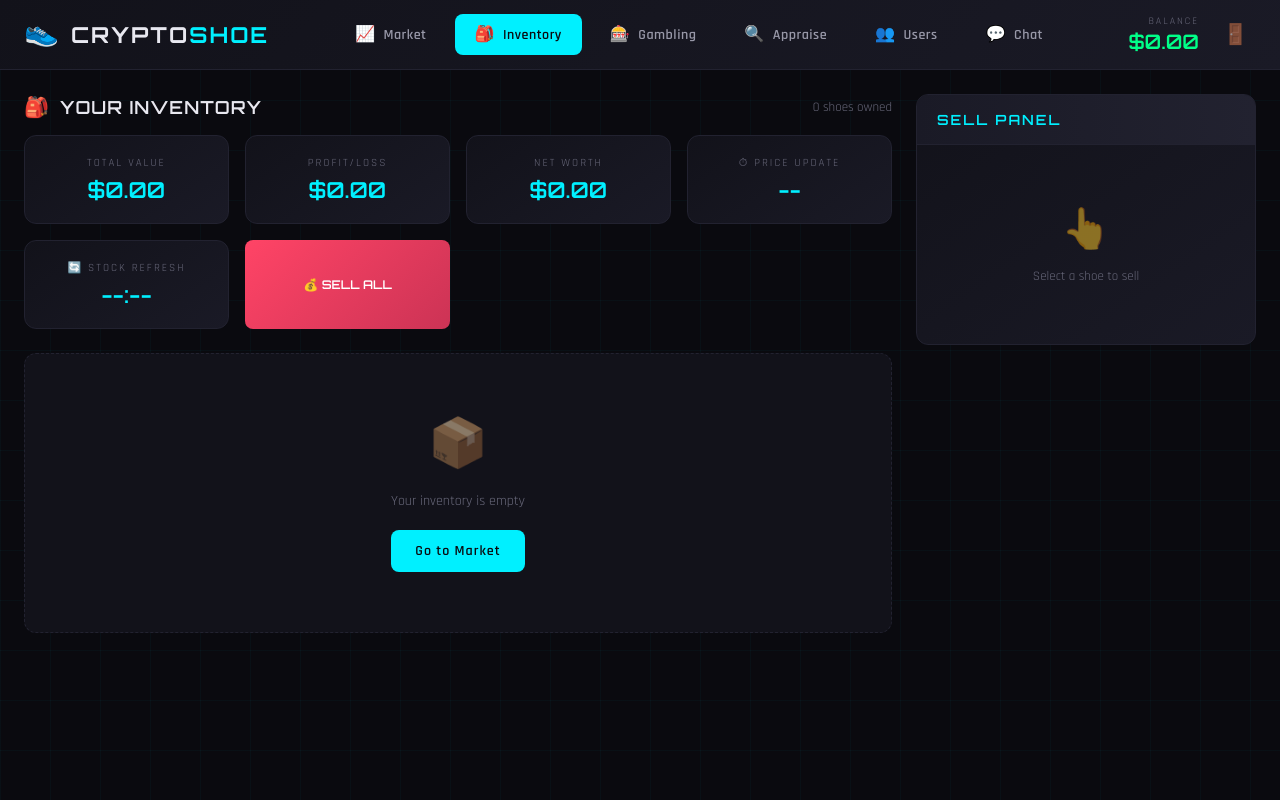
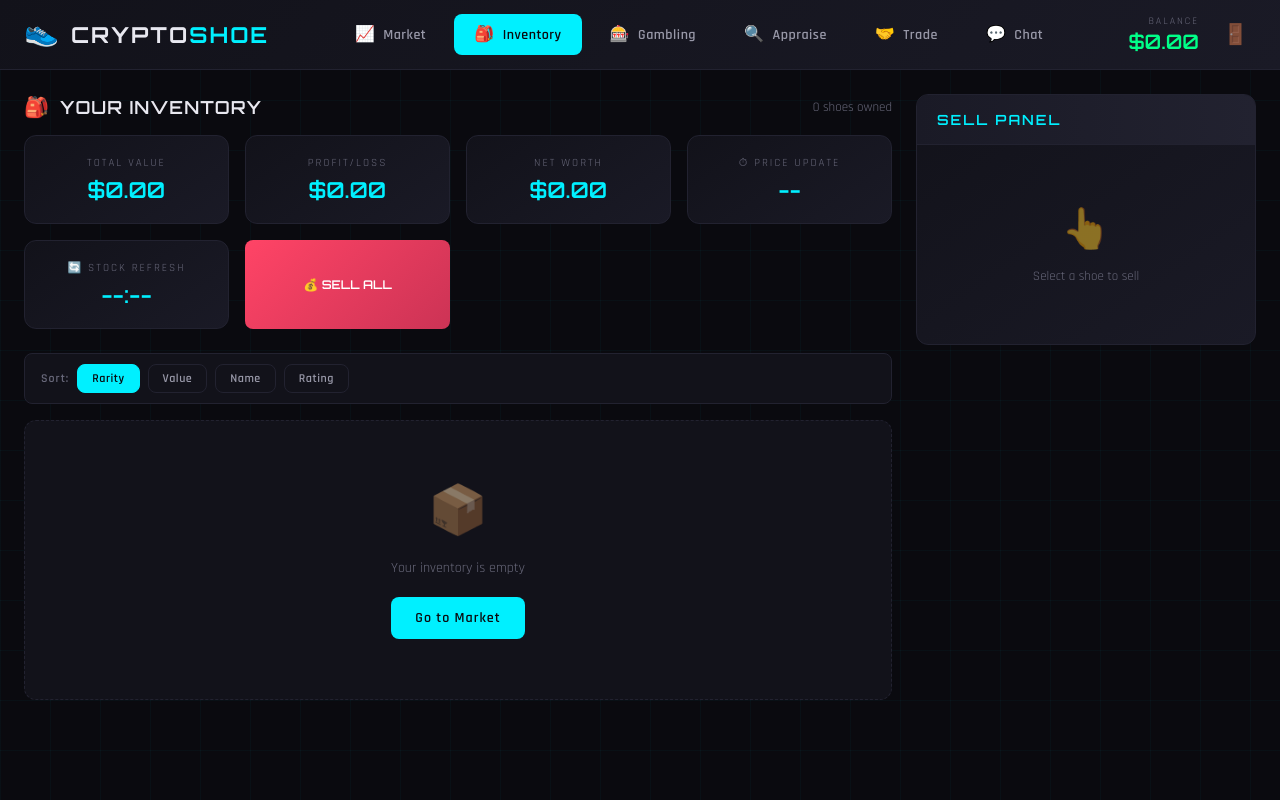
Before and after one commit to lebodasquebo/Cryptoshoe, a Flask app: page /inventory in a window 1280 px wide. Run offline with Flask 2, Linux system fonts and the light colour scheme; the visitor is signed in with stand-in values (Sample User, id 1); data comes from the database, SQL or seed files in the repository; data that the repository does not hold is empty.

Commit message:
QOL: colored fav stars, Trade nav rename, inventory sorting, appraise all button

```diff
--- a/static/inventory.js
+++ b/static/inventory.js
@@ -1,4 +1,6 @@
 let state={market:[],hold:[],appraised:[],hist:{},balance:0,next_stock:0,next_price:0,server_time:0},sel=null,selType=null,serverOffset=0
+let sortBy='rarity',sortDir='desc'
+const RARITY_ORDER={common:0,uncommon:1,rare:2,epic:3,legendary:4,mythic:5,godly:6,divine:7,grails:8,heavenly:9}
 const $=q=>document.querySelector(q),$$=q=>document.querySelectorAll(q)
 const checkCourt=async()=>{let r=await fetch('/api/court/state');if(r.ok){let s=await r.json();if(s.active)window.location.href='/court'}}
 checkCourt();setInterval(checkCourt,5000)
@@ -34,7 +36,7 @@ const invCard=(h,i)=>{
   d.dataset.id=h.id
   d.dataset.type='hold'
   d.style.animationDelay=i*0.05+'s'
-  d.innerHTML=`<div class="inv-card-head"><div class="inv-card-rarity"></div><div class="inv-card-qty"></div><button class="fav-btn" title="Favorite (protected from Sell All)">★</button></div><div class="inv-card-name"></div><div class="inv-card-status"></div><div class="inv-card-price"></div><div class="inv-card-value"></div>`
+  d.innerHTML=`<div class="inv-card-head"><div class="inv-card-rarity"></div><div class="inv-card-qty"></div><button class="fav-btn" title="Favorite (protected from Sell All)">☆</button></div><div class="inv-card-name"></div><div class="inv-card-status"></div><div class="inv-card-price"></div><div class="inv-card-value"></div>`
   d.onclick=(e)=>{if(!e.target.classList.contains('fav-btn'))select(h.id,'hold')}
   d.querySelector('.fav-btn').onclick=(e)=>{e.stopPropagation();toggleFav(h.id,0)}
   return d
@@ -45,7 +47,7 @@ const appraisedCard=(a,i)=>{
   d.dataset.id=a.appraisal_id
   d.dataset.type='appraised'
   d.style.animationDelay=i*0.05+'s'
-  d.innerHTML=`<div class="inv-card-head"><div class="inv-card-rarity"></div><div class="appraisal-badge"></div><button class="fav-btn" title="Favorite (protected from Sell All)">★</button></div><div class="inv-card-name"></div><div class="appraisal-rating"></div><div class="inv-card-price"></div><div class="inv-card-value"></div>`
+  d.innerHTML=`<div class="inv-card-head"><div class="inv-card-rarity"></div><div class="appraisal-badge"></div><button class="fav-btn" title="Favorite (protected from Sell All)">☆</button></div><div class="inv-card-name"></div><div class="appraisal-rating"></div><div class="inv-card-price"></div><div class="inv-card-value"></div>`
   d.onclick=(e)=>{if(!e.target.classList.contains('fav-btn'))select(a.appraisal_id,'appraised')}
   d.querySelector('.fav-btn').onclick=(e)=>{e.stopPropagation();toggleFav(a.id,a.appraisal_id)}
   return d
@@ -89,6 +91,35 @@ const sellAll=async()=>{
   if(r.ok){let j=await r.json();if(j.ok){toast('Sold all for $'+money(j.total)+'!');sel=null;selType=null;fetchState()}else toast(j.error||'Failed','error')}else toast('Request failed','error')
 }
 
+const sortItems=(appraised,hold)=>{
+  let all=[]
+  appraised.forEach(a=>{all.push({...a,_type:'appraised',_val:a.sell_price||a.base,_rar:RARITY_ORDER[a.rarity]||0,_rating:a.rating||0,_name:a.name.toLowerCase()})})
+  hold.forEach(h=>{let price=h.sell_price||h.base;all.push({...h,_type:'hold',_val:price*h.qty,_rar:RARITY_ORDER[h.rarity]||0,_rating:0,_name:h.name.toLowerCase()})})
+  let dir=sortDir==='desc'?-1:1
+  all.sort((a,b)=>{
+    if(sortBy==='rarity')return (b._rar-a._rar)*dir||(b._val-a._val)
+    if(sortBy==='value')return (b._val-a._val)*dir
+    if(sortBy==='name')return a._name<b._name?-1*dir:a._name>b._name?1*dir:0
+    if(sortBy==='rating'){
+      if(a._type==='appraised'&&b._type!=='appraised')return -1
+      if(a._type!=='appraised'&&b._type==='appraised')return 1
+      return (b._rating-a._rating)*dir||(b._val-a._val)
+    }
+    return 0
+  })
+  return all
+}
+
+$$('.sort-btn').forEach(btn=>{
+  btn.onclick=()=>{
+    let s=btn.dataset.sort
+    if(sortBy===s){sortDir=sortDir==='desc'?'asc':'desc'}else{sortBy=s;sortDir='desc'}
+    $$('.sort-btn').forEach(b=>{b.classList.remove('active','asc','desc')})
+    btn.classList.add('active',sortDir)
+    upd()
+  }
+})
+
 const upd=()=>{
   $('#bal').textContent=money(state.balance)
   let inv=$('#inventory'),empty=$('#inv-empty'),cnt=$('#inv-count')
@@ -99,23 +130,25 @@ const upd=()=>{
   $('#inv-value').textContent='$'+money(totalVal);$('#inv-pnl').textContent=(pnl>=0?'+':'')+money(pnl);$('#inv-pnl').className='inv-stat-val '+(pnl>=0?'up':'down');$('#inv-worth').textContent='$'+money(state.balance+totalVal)
   if(totalCount>0){
     empty.classList.add('hidden');inv.classList.remove('hidden');cnt.textContent=totalCount+' shoe'+(totalCount>1?'s':'')+' owned';inv.innerHTML=''
-    state.appraised.forEach((a,idx)=>{
-      let d=appraisedCard(a,idx),rb=d.querySelector('.inv-card-rarity');rb.textContent=a.rarity.toUpperCase();rb.className='inv-card-rarity '+rarClass(a.rarity)
+    let sorted=sortItems(state.appraised,state.hold)
+    sorted.forEach((item,idx)=>{
+      if(item._type==='appraised'){
+        let a=item,d=appraisedCard(a,idx),rb=d.querySelector('.inv-card-rarity');rb.textContent=a.rarity.toUpperCase();rb.className='inv-card-rarity '+rarClass(a.rarity)
         let badge=d.querySelector('.appraisal-badge');badge.textContent=a.rating.toFixed(1);badge.className='appraisal-badge badge-'+a.rating_class
         d.querySelector('.inv-card-name').textContent=a.name
         if(a.variant){let vb=document.createElement('div');vb.className='variant-badge '+a.variant;vb.textContent=a.variant==='rainbow'?'🌈 RAINBOW':'✨ SHINY';d.querySelector('.inv-card-name').before(vb)}
         let rat=d.querySelector('.appraisal-rating'),pctVal=((a.multiplier-1)*100).toFixed(0);rat.innerHTML='<span class="'+(a.multiplier>=1?'up':'down')+'">'+(a.multiplier>=1?'+':'')+pctVal+'% value</span>'
         d.querySelector('.inv-card-price').textContent='$'+money(a.sell_price)+' ea';d.querySelector('.inv-card-value').textContent='Value: $'+money(a.sell_price)
         d.classList.add('rating-'+a.rating_class);if(a.variant)d.classList.add('variant-'+a.variant);d.classList.toggle('active',selType==='appraised'&&sel===parseInt(a.appraisal_id))
-      d.classList.toggle('favorited',a.favorited);d.querySelector('.fav-btn').classList.toggle('active',a.favorited);inv.append(d)
-    })
-    state.hold.forEach((h,idx)=>{
-      let d=invCard(h,idx+state.appraised.length),price=h.sell_price||h.base,rb=d.querySelector('.inv-card-rarity');rb.textContent=h.rarity.toUpperCase();rb.className='inv-card-rarity '+rarClass(h.rarity)
+        d.classList.toggle('favorited',a.favorited);let fb1=d.querySelector('.fav-btn');fb1.classList.toggle('active',a.favorited);fb1.textContent=a.favorited?'★':'☆';inv.append(d)
+      }else{
+        let h=item,d=invCard(h,idx),price=h.sell_price||h.base,rb=d.querySelector('.inv-card-rarity');rb.textContent=h.rarity.toUpperCase();rb.className='inv-card-rarity '+rarClass(h.rarity)
         d.querySelector('.inv-card-qty').textContent='x'+h.qty;d.querySelector('.inv-card-name').textContent=h.name
         let st=d.querySelector('.inv-card-status');st.textContent=h.in_market?'In Market':'Off-Market (-5%)';st.className='inv-card-status'+(h.in_market?' in-market':' off-market')
         d.querySelector('.inv-card-price').textContent='$'+money(price)+' ea';d.querySelector('.inv-card-value').textContent='Value: $'+money(price*h.qty)
         d.classList.toggle('active',selType==='hold'&&sel===parseInt(h.id));d.classList.toggle('off-market',!h.in_market)
-      d.classList.toggle('favorited',h.favorited);d.querySelector('.fav-btn').classList.toggle('active',h.favorited);inv.append(d)
+        d.classList.toggle('favorited',h.favorited);let fb2=d.querySelector('.fav-btn');fb2.classList.toggle('active',h.favorited);fb2.textContent=h.favorited?'★':'☆';inv.append(d)
+      }
     })
   }else{empty.classList.remove('hidden');inv.classList.add('hidden');inv.innerHTML='';cnt.textContent='0 shoes owned'}
   if(sel!==null)updSidebar()
--- a/static/style.css
+++ b/static/style.css
@@ -4,6 +4,7 @@
   --text:#e8e8f0;--text2:#9898a8;--text3:#68687a;
   --accent:#00f0ff;--accent2:#00c8d4;--accent-glow:rgba(0,240,255,0.15);
   --green:#00ff88;--red:#ff4466;
+  --yellow:#ffd700;--orange:#ff8c00;
   --common:#9898a8;--uncommon:#4ade80;--rare:#60a5fa;--epic:#a855f7;--legendary:#f59e0b;--mythic:#ef4444;--godly:#ec4899;--divine:#00ffcc;--grails:#ffd700;--heavenly:#e0c0ff;
   --radius:12px;--radius-sm:8px;
 }
@@ -159,9 +160,9 @@ body{font-family:'Rajdhani',sans-serif;background:var(--bg);color:var(--text);mi
 .inv-card-head{display:flex;justify-content:space-between;align-items:center;margin-bottom:10px;gap:8px}
 .inv-card-rarity{font-size:10px;font-weight:700;letter-spacing:1px;padding:4px 8px;border-radius:4px;text-transform:uppercase}
 .inv-card-qty{font-family:'Orbitron',sans-serif;font-size:16px;font-weight:700;color:var(--accent)}
-.fav-btn{background:transparent;border:none;font-size:16px;color:var(--text3);cursor:pointer;padding:4px;opacity:0.5;transition:all 0.2s;margin-left:auto}
-.fav-btn:hover{opacity:1;color:var(--yellow)}
-.fav-btn.active{opacity:1;color:var(--yellow);text-shadow:0 0 10px var(--yellow)}
+.fav-btn{background:transparent;border:none;font-size:18px;color:var(--text3);cursor:pointer;padding:4px;opacity:0.4;transition:all 0.2s;margin-left:auto;line-height:1}
+.fav-btn:hover{opacity:1;color:var(--yellow);transform:scale(1.2)}
+.fav-btn.active{opacity:1;color:var(--yellow);text-shadow:0 0 10px var(--yellow),0 0 20px rgba(255,215,0,0.3);font-size:18px}
 .inv-card.favorited{border-color:var(--yellow);box-shadow:0 0 10px rgba(255,215,0,0.2)}
 .inv-card-name{font-family:'Orbitron',sans-serif;font-size:14px;font-weight:600;margin-bottom:8px}
 .inv-card-price{font-size:13px;color:var(--text2);margin-bottom:4px}
@@ -211,10 +212,18 @@ body{font-family:'Rajdhani',sans-serif;background:var(--bg);color:var(--text);mi
   .sidebar-empty-icon{font-size:24px;margin-bottom:8px}
 }
 .nav-link{position:relative}
-.nav-badge{position:absolute;top:-4px;right:-4px;min-width:18px;height:18px;padding:0 5px;background:var(--red);color:#fff;border-radius:10px;font-size:11px;font-weight:700;display:flex;align-items:center;justify-content:center;animation:pulse 2s ease-in-out infinite}
+.nav-badge{position:absolute;top:-6px;right:-6px;min-width:20px;height:20px;padding:0 6px;background:var(--red);color:#fff;border-radius:10px;font-size:11px;font-weight:700;display:flex;align-items:center;justify-content:center;animation:badge-pulse 1.5s ease-in-out infinite;box-shadow:0 0 8px rgba(255,68,102,0.6)}
+@keyframes badge-pulse{0%,100%{transform:scale(1);box-shadow:0 0 8px rgba(255,68,102,0.6)}50%{transform:scale(1.15);box-shadow:0 0 16px rgba(255,68,102,0.8)}}
 .nav-badge.hidden{display:none}
 .sell-all-btn{padding:12px 20px;background:linear-gradient(135deg,var(--red),#cc3355);border:none;border-radius:var(--radius-sm);color:#fff;font-family:'Orbitron',sans-serif;font-size:12px;font-weight:600;cursor:pointer;transition:all 0.2s;white-space:nowrap}
 .sell-all-btn:hover{transform:translateY(-2px);box-shadow:0 4px 20px rgba(255,68,102,0.3)}
+.inv-sort-bar{display:flex;align-items:center;gap:8px;margin-bottom:16px;padding:10px 16px;background:var(--bg2);border:1px solid var(--bg4);border-radius:var(--radius-sm)}
+.sort-label{font-size:12px;color:var(--text3);letter-spacing:1px;font-weight:600}
+.sort-btn{padding:6px 14px;background:transparent;border:1px solid var(--bg4);border-radius:var(--radius-sm);color:var(--text2);font-size:12px;font-weight:600;cursor:pointer;transition:all 0.2s;font-family:'Rajdhani',sans-serif;letter-spacing:0.5px}
+.sort-btn:hover{border-color:var(--accent);color:var(--text)}
+.sort-btn.active{background:var(--accent);color:var(--bg);border-color:var(--accent)}
+.sort-btn.desc::after{content:' ↓';font-size:10px}
+.sort-btn.asc::after{content:' ↑';font-size:10px}
 @media(max-width:768px){
   .navbar{height:auto;padding:4px 0}
   .nav-inner{flex-wrap:wrap;padding:6px 12px;gap:4px}
--- a/templates/admin.html
+++ b/templates/admin.html
@@ -23,7 +23,7 @@
         <a href="/inventory" class="nav-link"><span class="nav-icon">🎒</span><span class="nav-text">Inventory</span></a>
         <a href="/gambling" class="nav-link"><span class="nav-icon">🎰</span><span class="nav-text">Gambling</span></a>
         <a href="/appraise" class="nav-link"><span class="nav-icon">🔍</span><span class="nav-text">Appraise</span></a>
-        <a href="/users" class="nav-link"><span class="nav-icon">👥</span><span class="nav-text">Users</span></a>
+        <a href="/users" class="nav-link"><span class="nav-icon">🤝</span><span class="nav-text">Trade</span></a>
         <a href="/chat" class="nav-link"><span class="nav-icon">💬</span><span class="nav-text">Chat</span></a>
         <a href="/admin" class="nav-link nav-admin active"><span class="nav-icon">🔐</span><span class="nav-text">Admin</span></a>
       </div>
--- a/templates/chat.html
+++ b/templates/chat.html
@@ -36,8 +36,8 @@
           <span class="nav-text">Appraise</span>
         </a>
         <a href="/users" class="nav-link">
-          <span class="nav-icon">👥</span>
-          <span class="nav-text">Users</span>
+          <span class="nav-icon">🤝</span>
+          <span class="nav-text">Trade</span>
         </a>
         <a href="/chat" class="nav-link active">
           <span class="nav-icon">💬</span>
--- a/templates/court.html
+++ b/templates/court.html
@@ -23,7 +23,7 @@
         <a href="/inventory" class="nav-link"><span class="nav-icon">🎒</span><span class="nav-text">Inventory</span></a>
         <a href="/gambling" class="nav-link"><span class="nav-icon">🎰</span><span class="nav-text">Gambling</span></a>
         <a href="/appraise" class="nav-link"><span class="nav-icon">🔍</span><span class="nav-text">Appraise</span></a>
-        <a href="/users" class="nav-link"><span class="nav-icon">👥</span><span class="nav-text">Users</span></a>
+        <a href="/users" class="nav-link"><span class="nav-icon">🤝</span><span class="nav-text">Trade</span></a>
         <a href="/chat" class="nav-link"><span class="nav-icon">💬</span><span class="nav-text">Chat</span></a>
         <a href="/court" class="nav-link active"><span class="nav-icon">⚖️</span><span class="nav-text">Court</span></a>
         {% if is_admin %}
--- a/templates/details.html
+++ b/templates/details.html
@@ -36,8 +36,8 @@
           <span class="nav-text">Appraise</span>
         </a>
         <a href="/users" class="nav-link" id="nav-users">
-          <span class="nav-icon">👥</span>
-          <span class="nav-text">Users</span>
+          <span class="nav-icon">🤝</span>
+          <span class="nav-text">Trade</span>
           <span class="nav-badge hidden" id="trade-badge">0</span>
         </a>
         <a href="/chat" class="nav-link">
--- a/templates/gambling.html
+++ b/templates/gambling.html
@@ -23,7 +23,7 @@
         <a href="/inventory" class="nav-link"><span class="nav-icon">🎒</span><span class="nav-text">Inventory</span></a>
         <a href="/gambling" class="nav-link active"><span class="nav-icon">🎰</span><span class="nav-text">Gambling</span></a>
         <a href="/appraise" class="nav-link"><span class="nav-icon">🔍</span><span class="nav-text">Appraise</span></a>
-        <a href="/users" class="nav-link"><span class="nav-icon">👥</span><span class="nav-text">Users</span></a>
+        <a href="/users" class="nav-link"><span class="nav-icon">🤝</span><span class="nav-text">Trade</span></a>
         <a href="/chat" class="nav-link"><span class="nav-icon">💬</span><span class="nav-text">Chat</span></a>
         {% if is_admin %}
         <a href="/admin" class="nav-link nav-admin"><span class="nav-icon">🔐</span><span class="nav-text">Admin</span></a>
--- a/templates/index.html
+++ b/templates/index.html
@@ -36,8 +36,8 @@
           <span class="nav-text">Appraise</span>
         </a>
         <a href="/users" class="nav-link" id="nav-users">
-          <span class="nav-icon">👥</span>
-          <span class="nav-text">Users</span>
+          <span class="nav-icon">🤝</span>
+          <span class="nav-text">Trade</span>
           <span class="nav-badge hidden" id="trade-badge">0</span>
         </a>
         <a href="/chat" class="nav-link">
--- a/templates/inventory.html
+++ b/templates/inventory.html
@@ -35,8 +35,8 @@
           <span class="nav-text">Appraise</span>
         </a>
         <a href="/users" class="nav-link" id="nav-users">
-          <span class="nav-icon">👥</span>
-          <span class="nav-text">Users</span>
+          <span class="nav-icon">🤝</span>
+          <span class="nav-text">Trade</span>
           <span class="nav-badge hidden" id="trade-badge">0</span>
         </a>
         <a href="/chat" class="nav-link">
@@ -93,6 +93,13 @@
               <div class="inv-stat-val timer-val" id="stock-timer">--:--</div>
             </div>
             <button class="sell-all-btn" id="sell-all">💰 SELL ALL</button>
+          </div>
+          <div class="inv-sort-bar" id="sort-bar">
+            <span class="sort-label">Sort:</span>
+            <button class="sort-btn active" data-sort="rarity">Rarity</button>
+            <button class="sort-btn" data-sort="value">Value</button>
+            <button class="sort-btn" data-sort="name">Name</button>
+            <button class="sort-btn" data-sort="rating">Rating</button>
           </div>
           <div id="inv-empty" class="empty">
             <div class="empty-icon">📦</div>
--- a/templates/lootbox.html
+++ b/templates/lootbox.html
@@ -36,8 +36,8 @@
           <span class="nav-text">Appraise</span>
         </a>
         <a href="/users" class="nav-link">
-          <span class="nav-icon">👥</span>
-          <span class="nav-text">Users</span>
+          <span class="nav-icon">🤝</span>
+          <span class="nav-text">Trade</span>
         </a>
         <a href="/chat" class="nav-link">
           <span class="nav-icon">💬</span>
--- a/templates/profile.html
+++ b/templates/profile.html
@@ -36,8 +36,8 @@
           <span class="nav-text">Appraise</span>
         </a>
         <a href="/users" class="nav-link active" id="nav-users">
-          <span class="nav-icon">👥</span>
-          <span class="nav-text">Users</span>
+          <span class="nav-icon">🤝</span>
+          <span class="nav-text">Trade</span>
           <span class="nav-badge hidden" id="trade-badge">0</span>
         </a>
         <a href="/chat" class="nav-link">
```
Also changed, not shown: static/appraise.css (+6 -1 lines), static/appraise.js (+35 -0 lines), templates/appraise.html (+6 -3 lines), templates/users.html (+4 -4 lines). Lines whose indentation alone changed are shown as unchanged.
